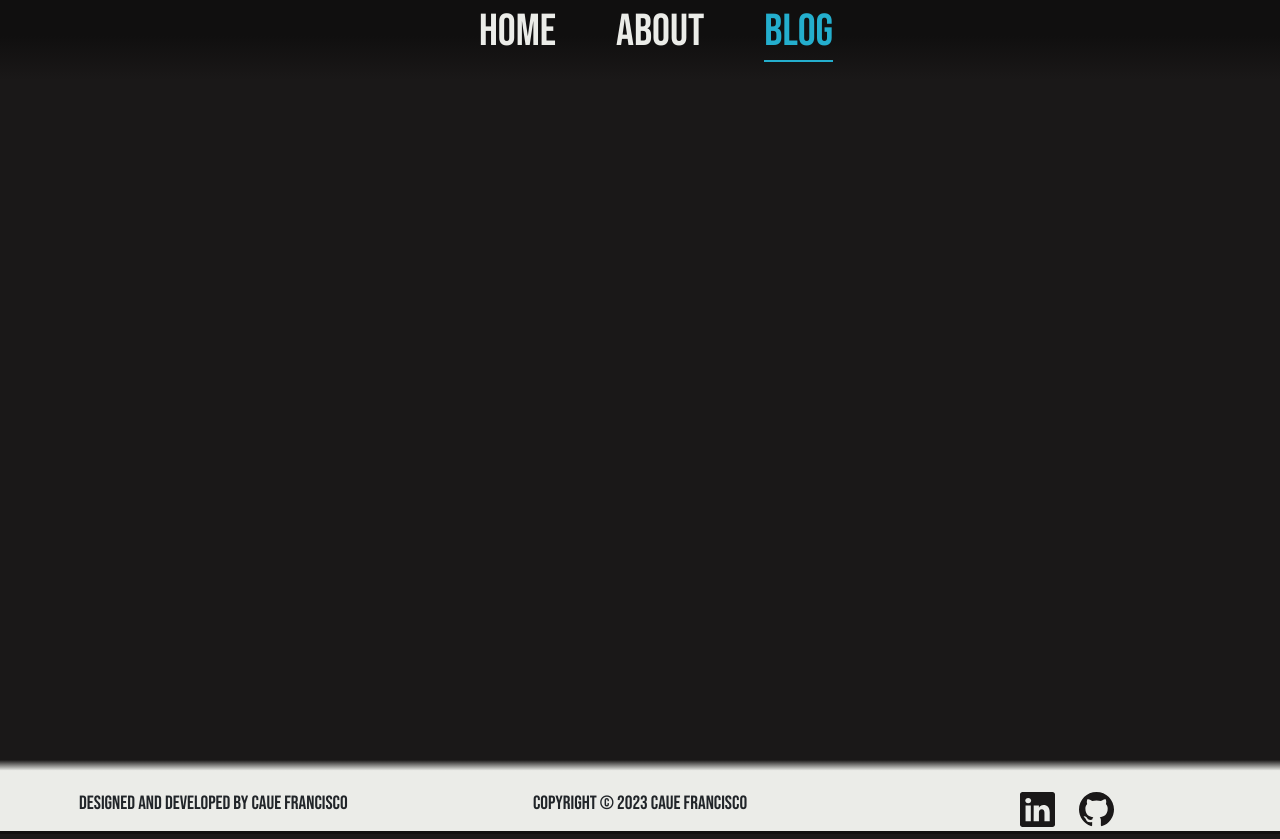
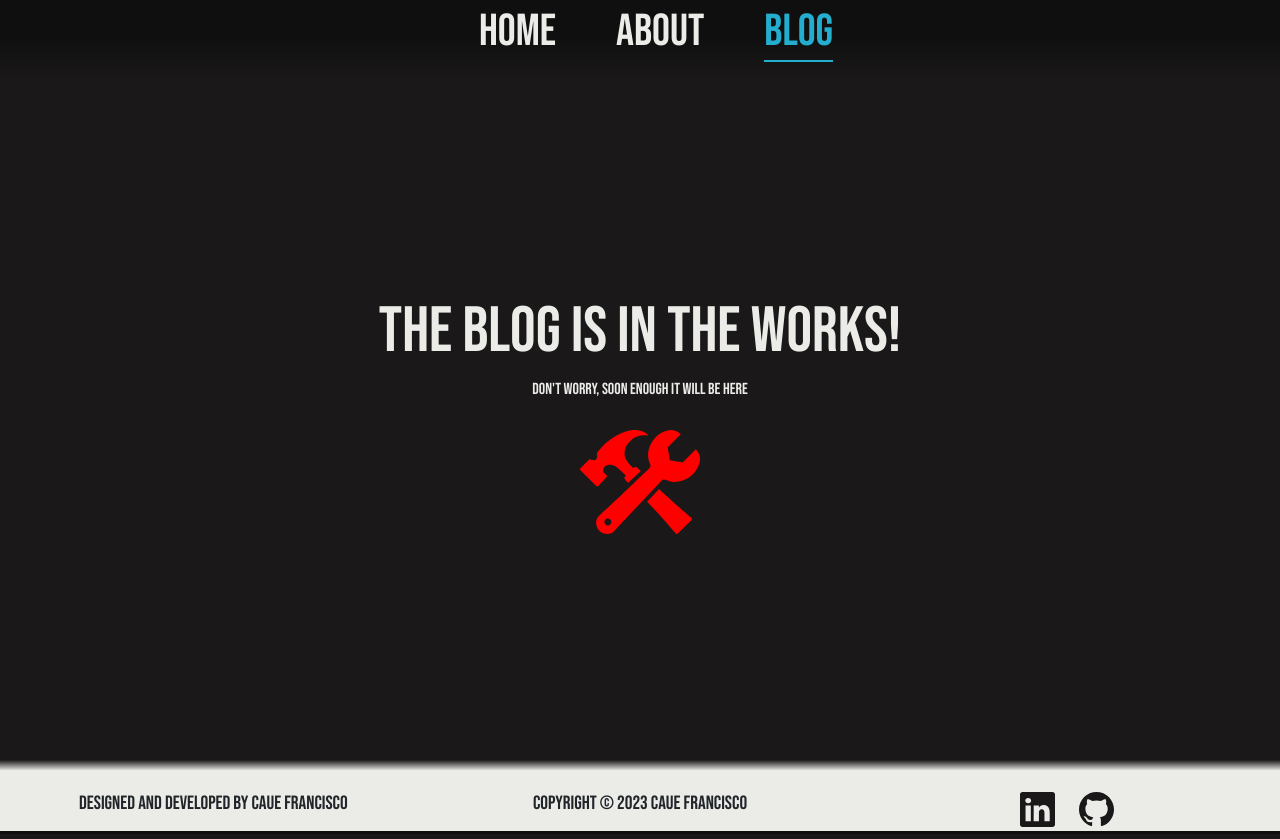
Before and after one commit to cauefrancisco/my-portfolio, a React (Create React App) app: page /blog in a window 1280 px wide. Built offline with nearby package versions, Linux system fonts and the light colour scheme; a web font is replaced by a local one.

Commit message:
blog warning

```diff
--- a/src/pages/Blog/Blog.css
+++ b/src/pages/Blog/Blog.css
@@ -1,4 +1,28 @@
 
 .blog{
-  height: 85vh;
+  display: flex;
+  flex-direction: column;
+  justify-content: center;
+  align-items: center;
+  min-height: 85vh;
+  color: var(--white-heavy);
+
 }
+
+.content{
+  display: flex;
+  flex-direction: column;
+  margin: 0 auto;
+  justify-content: center;
+  align-items: center;
+  width: 100%;
+}
+
+.iconWorking{
+  font-size: 10vw;
+  color: var(--plain-red);
+}
+
+.titleBlog{
+  font-size: 4rem;
+}
--- a/src/pages/Blog/Blog.jsx
+++ b/src/pages/Blog/Blog.jsx
@@ -1,10 +1,18 @@
 import React from 'react';
+import { IoIosConstruct } from 'react-icons/io';
 import './Blog.css';
+
 
 const Blog = () => {
   return (
     <div className='blog'>
+        <div className="content">
 
+        <h1 className='titleBlog'>The Blog is in the works!</h1>
+        <p>Don't Worry, soon enough it will be here</p>
+        <IoIosConstruct className='iconWorking' />
+
+        </div>
 
     </div>
   )
--- a/src/pages/Home/Home.css
+++ b/src/pages/Home/Home.css
@@ -1,5 +1,5 @@
 .home {
-  height: 85vh;
+  min-height: 85vh;
   color: red;
   /* background: cross-fade(url('./../../assets/pattern-one.jpg') 55%); */
 }
```
Also changed, not shown: src/pages/About/About.jsx (line endings or trailing spaces).
